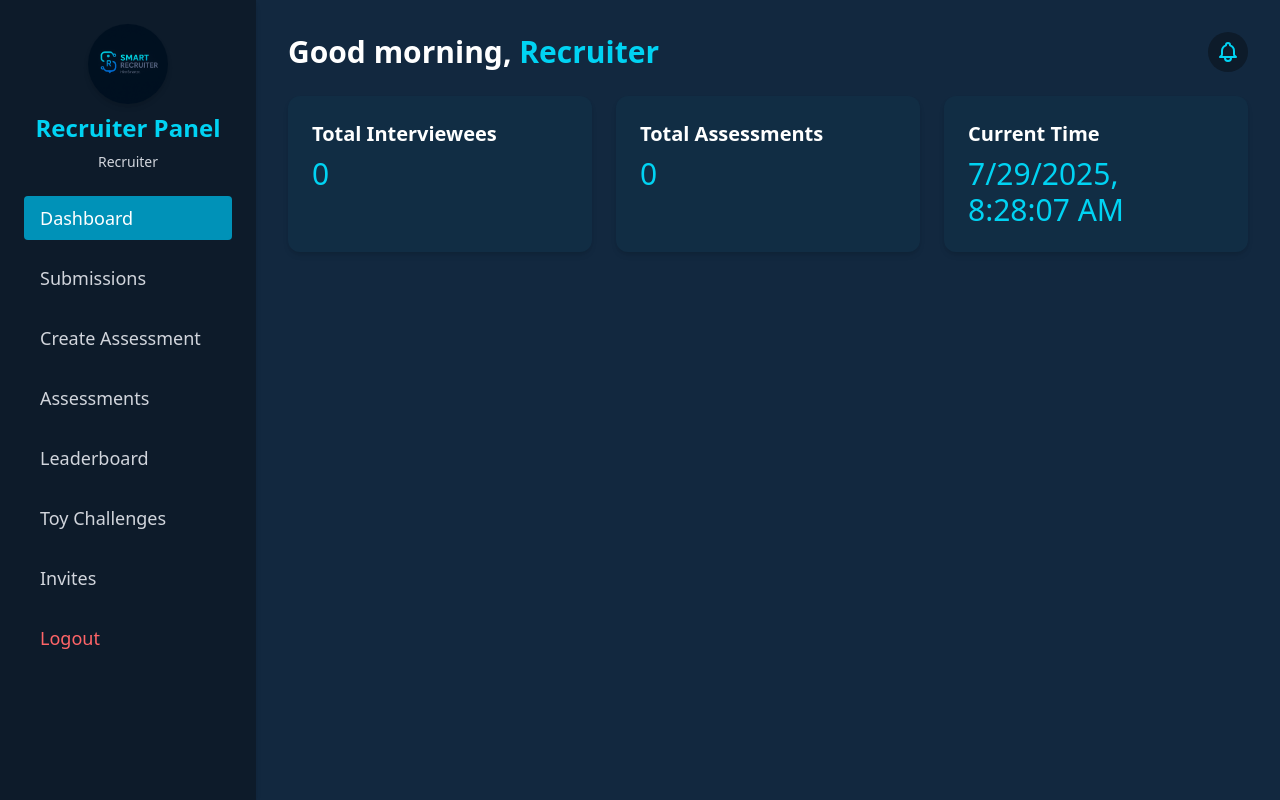
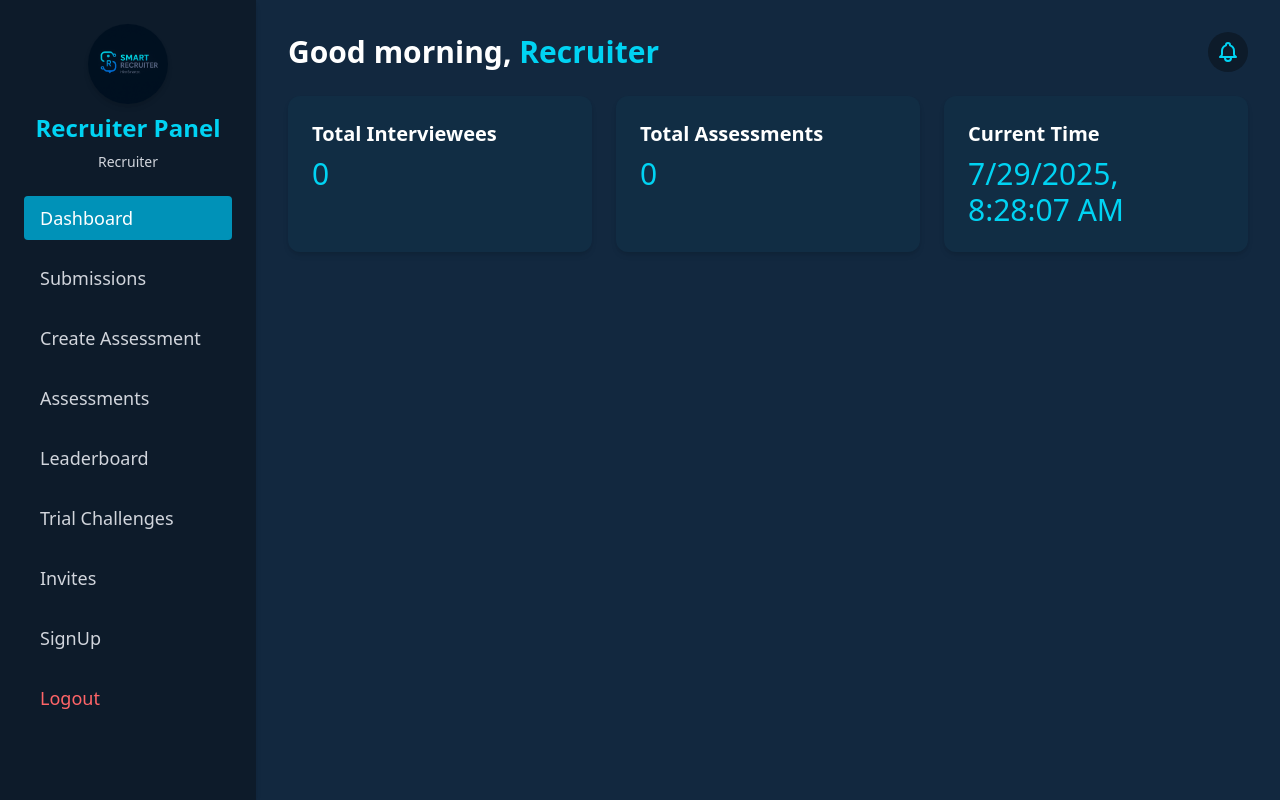
Before and after one commit to raphaelkihiro/smart-recruiter, a React (Vite) app: page /recruiterdashboard in a window 1280 px wide. Built offline with nearby package versions, Linux system fonts and the light colour scheme.

Commit message:
added added the link to the signup page

```diff
--- a/src/pages/RecruiterDashboard.jsx
+++ b/src/pages/RecruiterDashboard.jsx
@@ -7,6 +7,8 @@ import ChallengeFetcher from "../components/ChallengeFetcher";
 import logo from "../assets/image/logo.png";
 import InvitePage from "./Invite";
 import NotificationIcon from "../components/Notification";
+import RecruiterSignup from "./RecruiterSignup";
+import { Link } from "react-router-dom";
 
 const BASE_URL = import.meta.env.VITE_API_BASE_URL;
 
@@ -101,6 +103,9 @@ export default function RecruiterDashboard() {
         return <ChallengeFetcher username="B-Chichi" />;
       case "invites":
         return <InvitePage />;
+      case "rectuire-signup":
+        return <RecruiterSignup />;
+
       default:
         return null;
     }
@@ -126,8 +131,9 @@ export default function RecruiterDashboard() {
             { label: "Create Assessment", tab: "createAssessment" },
             { label: "Assessments", tab: "assessmentList" },
             { label: "Leaderboard", tab: "rankings" },
-            { label: "Toy Challenges", tab: "challenges" },
+            { label: "Trial Challenges", tab: "challenges" },
             { label: "Invites", tab: "invites" },
+            { label: "SignUp", tab: "rectuire-signup" },
           ].map(({ label, tab }) => (
             <Tab
               key={tab}
@@ -137,6 +143,7 @@ export default function RecruiterDashboard() {
               setActiveTab={setActiveTab}
             />
           ))}
+
           <button
             onClick={handleLogout}
             className="block w-full text-left px-4 py-2 text-red-400 hover:text-red-500"
```
